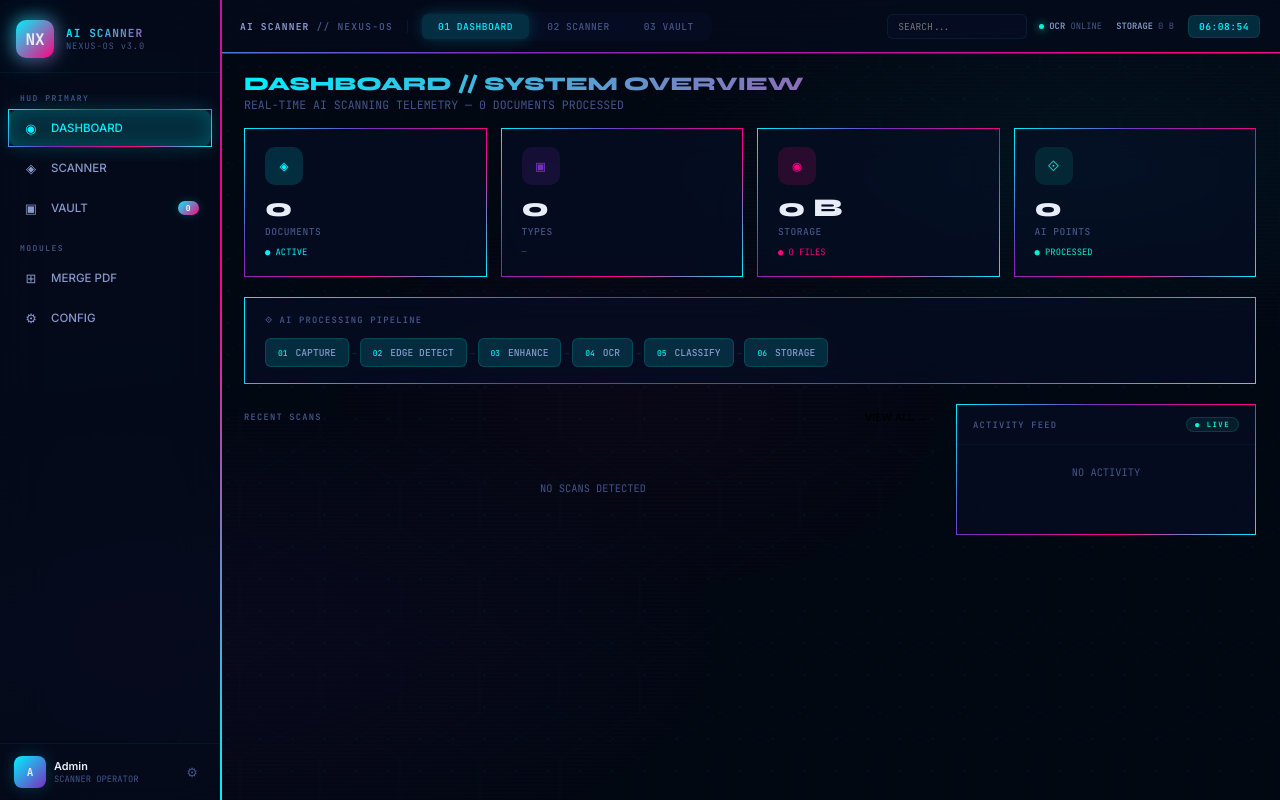
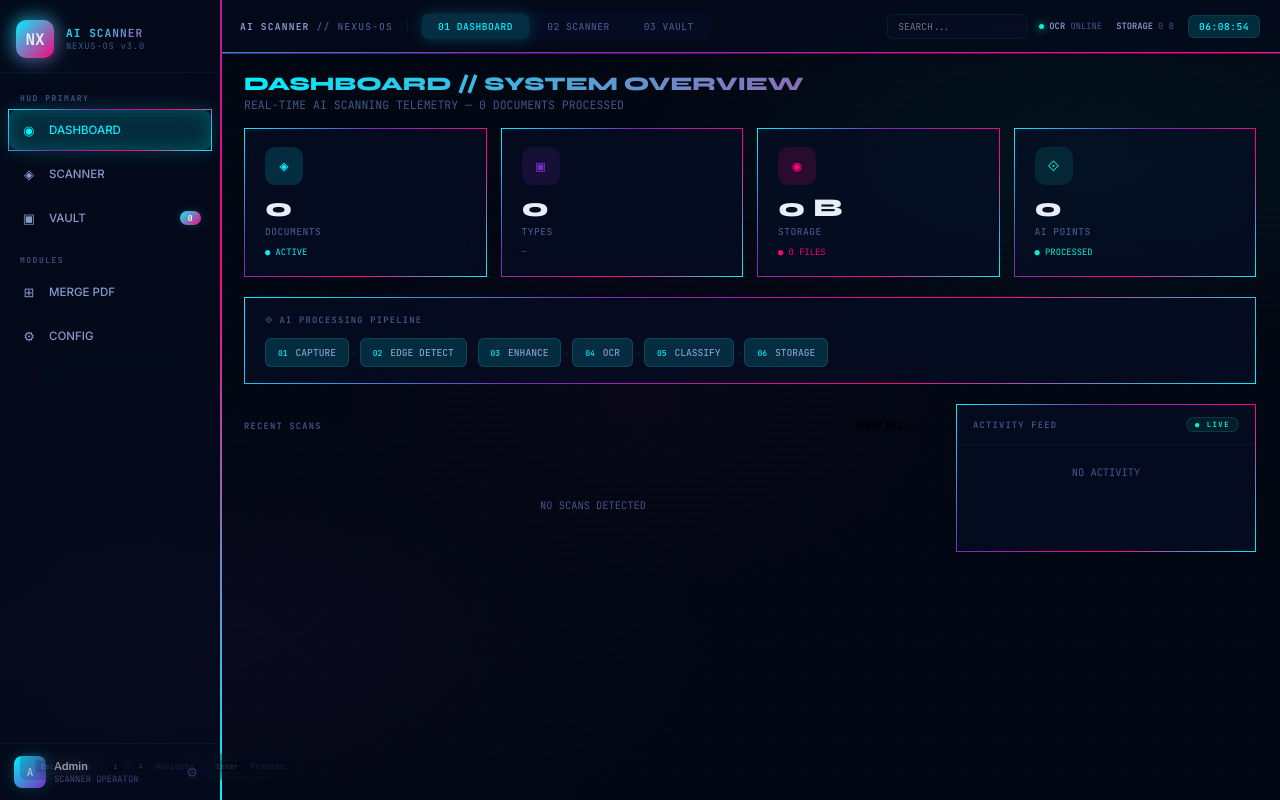
Before and after one commit to OPBSUTHAR/ai-scanner, a Flask app: page / in a window 1280 px wide. Run offline with Flask 3, Linux system fonts and the light colour scheme; data that the repository does not hold is empty.

Commit message:
Add mouse tracking glow, keyboard shortcut hints, and back button functionality

```diff
--- a/ai_scanner/src/templates/index.html
+++ b/ai_scanner/src/templates/index.html
@@ -873,6 +873,62 @@ body{
   .stat-grid{grid-template-columns:1fr}.doc-grid{grid-template-columns:repeat(2,1fr)}
 }
 @media(min-width:1400px){.content{padding:24px 36px 32px}}
+
+/* ============================================================
+   MOUSE TRACKING GLOW
+   ============================================================ */
+.mouse-glow{position:fixed;width:300px;height:300px;border-radius:50%;pointer-events:none;z-index:999;background:radial-gradient(circle,rgba(0,242,254,0.04),transparent 70%);transform:translate(-50%,-50%);transition:opacity 0.3s;opacity:0}
+.mouse-glow.show{opacity:1}
+
+/* ============================================================
+   KEYBOARD SHORTCUT HINT
+   ============================================================ */
+.kbd-hint{
+  position:fixed;bottom:20px;left:20px;z-index:50;
+  font-family:var(--font-mono);font-size:0.5rem;color:var(--text-tertiary);
+  background:var(--bg-card);padding:6px 12px;border-radius:var(--radius-sm);
+  border:1px solid rgba(0,242,254,0.06);backdrop-filter:blur(8px);
+  opacity:0.3;transition:var(--transition);pointer-events:none;
+}
+.kbd-hint:hover{opacity:0.8}
+.kbd-hint kbd{
+  display:inline-block;padding:1px 5px;margin:0 2px;
+  background:var(--bg-void);border-radius:3px;
+  border:1px solid rgba(0,242,254,0.1);font-size:0.45rem;color:var(--text-secondary);
+}
+
+/* ============================================================
+   BACK BUTTON
+   ============================================================ */
+.btn-back{
+  display:none;align-items:center;gap:4px;padding:4px 10px;
+  font-family:var(--font-mono);font-size:0.55rem;font-weight:600;
+  color:var(--text-secondary);background:var(--bg-card);
+  border:1px solid rgba(0,242,254,0.08);border-radius:var(--radius-sm);
+  cursor:pointer;transition:var(--transition);white-space:nowrap;
+}
+.btn-back:hover{color:var(--cyan);border-color:var(--cyan);box-shadow:0 0 10px var(--cyan-glow)}
+.btn-back.show{display:inline-flex}
+
+/* ============================================================
+   PORTABLE TOUCH OPTIMIZATIONS
+   ============================================================ */
+@media(hover:none){
+  .btn{padding:12px 24px;min-height:44px}
+  .nav-item{padding:12px 10px}
+  .sidebar .nav-item .nav-label{display:block!important}
+  .sidebar-footer .info{display:block!important}
+  .hud-topbar .brand-tag{display:block!important}
+  .doc-card .doc-overlay{opacity:1!important;background:linear-gradient(to top,rgba(3,7,18,0.7),transparent 40%)}
+  .feed-item{padding:10px 12px}
+  .stat-card:hover{transform:none}
+  .doc-card:hover{transform:none}
+}
+@media(max-width:480px){
+  .btn-back .back-label{display:none}
+  .hud-topbar .hud-tabs{overflow-x:auto;gap:0}
+  .hud-tab{padding:6px 8px;font-size:0.5rem}
+}
 </style>
 </head>
 <body>
@@ -884,6 +940,9 @@ body{
   <div class="bg-nebula"></div>
   <div class="bg-scanline"></div>
 </div>
+
+<!-- MOUSE GLOW -->
+<div class="mouse-glow" id="mouse-glow"></div>
 
 <!-- APP -->
 <div class="app">
@@ -937,6 +996,7 @@ body{
 
   <!-- HUD Top Bar -->
   <div class="hud-topbar">
+    <button class="btn-back" id="btn-back" onclick="goBack()"><span>←</span><span class="back-label">BACK</span></button>
     <div class="brand-tag"><strong>AI SCANNER</strong> // NEXUS-OS</div>
     <div class="hud-tabs">
       <button class="hud-tab active" data-tab="dashboard" onclick="switchView('dashboard')">01 DASHBOARD</button>
@@ -1235,13 +1295,39 @@ body{
   </div>
 </div>
 
+<!-- KEYBOARD HINT -->
+<div class="kbd-hint" id="kbd-hint"><kbd>Esc</kbd> Close · <kbd>1</kbd>-<kbd>4</kbd> Navigate · <kbd>Enter</kbd> Process</div>
+
 <!-- TOAST -->
 <div class="toast-container" id="toast-c"></div>
 <canvas id="canvas" style="display:none"></canvas>
 
 <script>
-const state={capturedBlob:null,selectedEffect:'none',stream:null,filter:'all',selectedDocs:[],galleryDocs:[],currentResult:null};
+const state={capturedBlob:null,selectedEffect:'none',stream:null,filter:'all',selectedDocs:[],galleryDocs:[],currentResult:null,currentView:'dashboard',navHistory:[]};
 var scanActive=false;
+
+/* ---- LOCAL STORAGE PERSISTENCE ---- */
+function saveState(){
+  try{localStorage.setItem('scanner_view',state.currentView)}catch(e){}
+}
+function restoreState(){
+  try{
+    var v=localStorage.getItem('scanner_view');
+    if(v&&['dashboard','scanner','gallery','settings'].includes(v))switchView(v);
+  }catch(e){}
+}
+
+/* ---- NAVIGATION HISTORY ---- */
+function goBack(){
+  if(state.navHistory.length>1){
+    state.navHistory.pop();
+    switchView(state.navHistory.pop()||'dashboard');
+  }else{switchView('dashboard')}
+}
+function updateBackBtn(){
+  var b=document.getElementById('btn-back');
+  b.classList.toggle('show',state.navHistory.length>1);
+}
 
 function toast(m,t){
   var c=document.getElementById('toast-c');
@@ -1252,15 +1338,27 @@ function toast(m,t){
   setTimeout(function(){e.style.opacity='0';setTimeout(function(){e.remove()},300)},3500);
 }
 
+/* ---- NAVIGATION ---- */
+var navTimer;
 function switchView(v){
+  if(state.currentView===v)return;
+  if(state.navHistory[state.navHistory.length-1]!==state.currentView)
+    state.navHistory.push(state.currentView);
+  state.currentView=v;
+  saveState();
+  updateBackBtn();
   document.querySelectorAll('.nav-item').forEach(function(b){b.classList.toggle('active',b.dataset.view===v)});
   document.querySelectorAll('.hud-tab').forEach(function(b){b.classList.toggle('active',b.dataset.tab===v)});
   document.querySelectorAll('.view').forEach(function(x){x.classList.toggle('active',x.id==='view-'+v)});
   var t={dashboard:'DASHBOARD',scanner:'SCANNER',gallery:'VAULT',settings:'CONFIG'};
-  document.querySelector('.brand-tag').innerHTML='<strong>AI SCANNER</strong> // '+(t[v]||'NEXUS-OS');
-  if(v==='gallery')loadGallery();
-  if(v==='dashboard'){loadDashboard();loadActivity()}
-  if(v==='settings')loadSettings();
+  var tag=document.querySelector('.brand-tag');
+  if(tag)tag.innerHTML='<strong>AI SCANNER</strong> // '+(t[v]||'NEXUS-OS');
+  clearTimeout(navTimer);
+  navTimer=setTimeout(function(){
+    if(v==='gallery')loadGallery();
+    if(v==='dashboard'){loadDashboard();loadActivity()}
+    if(v==='settings')loadSettings();
+  },50);
 }
 
 /* ---- CLOCK ---- */
@@ -1747,13 +1845,56 @@ document.getElementById('search-input').addEventListener('keydown',function(e){i
 function esc(s){var d=document.createElement('div');d.textContent=s;return d.innerHTML}
 
 /* ---- REAL-TIME POLLING ---- */
-setInterval(function(){
+var realtimeIntervals=[];
+realtimeIntervals.push(setInterval(function(){
   if(document.getElementById('view-dashboard').classList.contains('active')){
     loadDashboard();loadActivity();
   }
-}, 8000);
+}, 8000));
+realtimeIntervals.push(setInterval(function(){
+  if(document.getElementById('view-gallery').classList.contains('active')){
+    loadGallery();
+  }
+}, 12000));
+
+/* ---- KEYBOARD SHORTCUTS ---- */
+document.addEventListener('keydown',function(e){
+  if(e.ctrlKey||e.metaKey||e.altKey)return;
+  if(e.key==='Escape'){
+    if(document.getElementById('modal').classList.contains('show')){closeModal();e.preventDefault()}
+    else if(document.getElementById('loader').classList.contains('show')){hideLoader()}
+    else if(state.stream){document.getElementById('btn-close-cam').click();e.preventDefault()}
+    else if(document.getElementById('wireless-panel').style.display==='flex'){document.getElementById('btn-wireless-close').click();e.preventDefault()}
+    else if(document.getElementById('scan-preview').classList.contains('active')){resetScanner();e.preventDefault()}
+    else if(state.currentView!=='dashboard'){goBack();e.preventDefault()}
+  }
+  if(e.key==='Enter'){
+    if(document.getElementById('view-scanner').classList.contains('active')&&!document.getElementById('btn-process').disabled)
+      document.getElementById('btn-process').click();
+  }
+  var navMap={'1':'dashboard','2':'scanner','3':'gallery','4':'settings'};
+  if(e.key in navMap&&document.getElementById('view-'+navMap[e.key])){
+    switchView(navMap[e.key]);e.preventDefault();
+  }
+});
+
+/* ---- MOUSE TRACKING ---- */
+var mg=document.getElementById('mouse-glow'),mgTimer;
+document.addEventListener('mousemove',function(e){
+  mg.style.left=e.clientX+'px';mg.style.top=e.clientY+'px';
+  mg.classList.add('show');
+  clearTimeout(mgTimer);
+  mgTimer=setTimeout(function(){mg.classList.remove('show')},3000);
+});
+
+/* ---- KEYBOARD HINT AUTO-HIDE ---- */
+setTimeout(function(){
+  var kh=document.getElementById('kbd-hint');
+  if(kh)kh.style.opacity='0.15';
+},10000);
 
 /* ---- INIT ---- */
+restoreState();
 loadDashboard();loadActivity();
 </script>
 </body>
```
